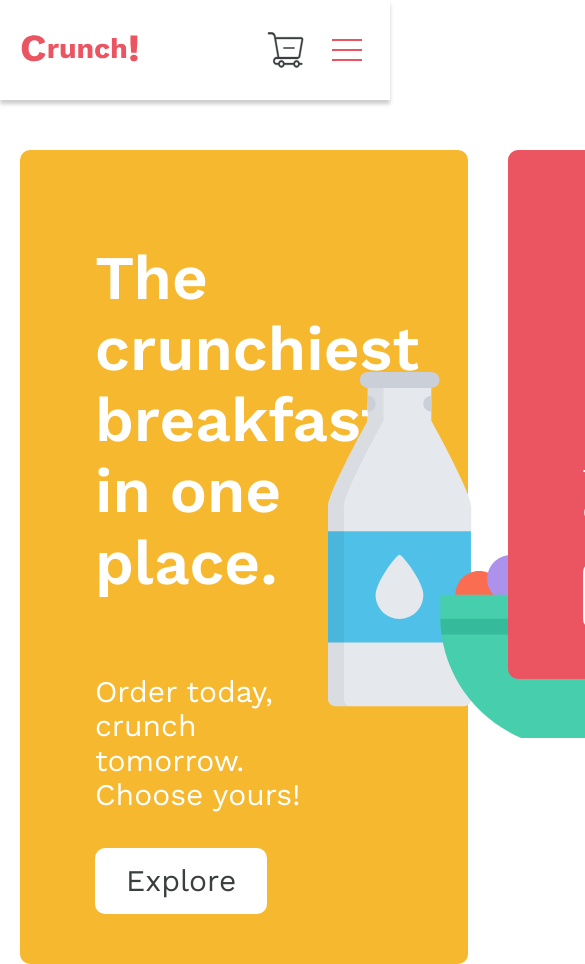
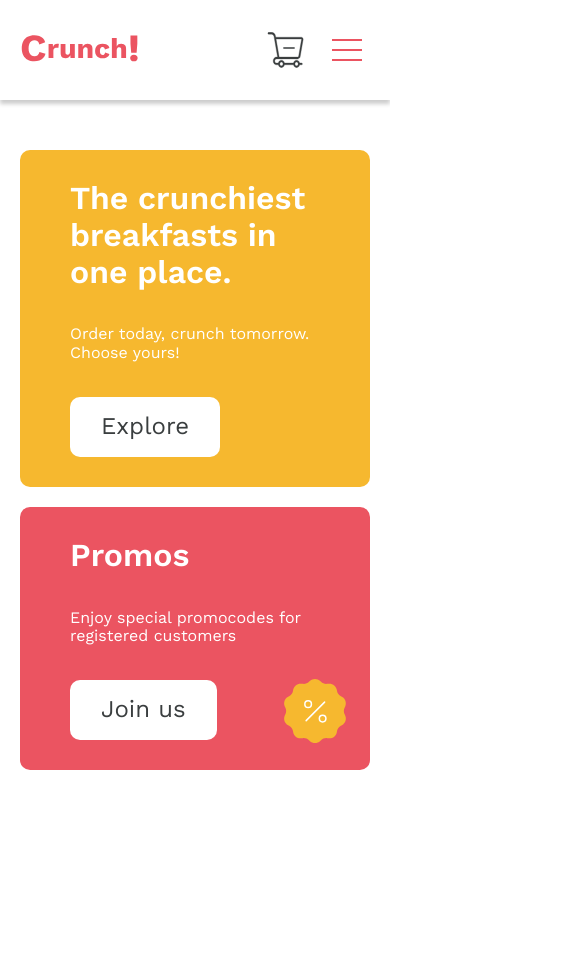
Before and after one commit to Wystov/ecommerce-app, a Vue app: page / in a window 390 px wide. Shown: the top 964 px of the page, 585 px wide, since content can reach past the window. After the commit the page ends 844 px from the top, so only its background shows below. Built offline with nearby package versions, Linux system fonts and the light colour scheme; no server answers; what @commercetools/platform-sdk, @commercetools/sdk-client-v2 would draw is missing.

Commit message:
feat: add adaptive version of main page

```diff
--- a/src/views/MainView.vue
+++ b/src/views/MainView.vue
@@ -13,18 +13,23 @@
           />
         </div>
         <div class="hero-image">
-          <img src="@/assets/images/hero-image.svg" alt="hero" />
+          <img src="@/assets/images/hero-image.svg" alt="hero" class="hero-img" />
         </div>
       </div>
-      <div class="promo hero-text-container">
+      <div class="promo">
+        <div class="promo-text-container">
           <h1 class="title">Promos</h1>
+          <div class="promo-image">
+            <img src="@/assets/images/promo.svg" alt="promo label" class="promo-img" />
+          </div>
           <p class="description">Enjoy special promocodes for registered customers</p>
           <BaseButton
             @click="$router.push({ name: 'Sign Up' })"
             size="large"
             class="button"
-          label="Explore"
+            label="Join us"
           />
+        </div>
       </div>
     </div>
   </main>
@@ -40,30 +45,33 @@ export default {
 
 <style scoped>
 .first-screen {
-  display: flex;
-  align-items: stretch;
-  gap: 40px;
+  display: grid;
+  grid-template-columns: 62.5% 35%;
+  justify-content: space-between;
+  justify-items: stretch;
+  width: 100%;
   margin-top: 50px;
 }
 .hero {
-  width: 85%;
+  display: flex;
   padding: 50px 75px;
   border-radius: 10px;
   background-color: var(--secondary-color);
 }
-.hero-text-container,
-.promo {
+.hero-text-container {
   display: flex;
   flex-direction: column;
   gap: 35px;
+  width: 70%;
 }
-.hero-text-container {
-  width: 70%;
+.hero-img {
+  width: 100%;
 }
 .title {
   color: white;
   font-size: 62px;
   font-weight: 600;
+  margin: 0;
 }
 .description {
   color: white;
@@ -75,10 +83,70 @@ export default {
   color: var(--main-font-color);
 }
 .promo {
-  flex-grow: 1;
-  height: 100%;
-  padding: 50px 75px;
+  position: relative;
   border-radius: 10px;
   background-color: var(--main-color);
 }
+.promo-text-container {
+  padding: 50px 75px;
+  display: flex;
+  flex-direction: column;
+  gap: 35px;
+}
+.promo-image {
+  position: absolute;
+  right: 20px;
+  top: 20px;
+}
+@media (max-width: 1500px) {
+  .title {
+    font-size: 3rem;
+  }
+  .description {
+    font-size: 1.6rem;
+  }
+  .hero,
+  .promo-text-container {
+    padding: 30px 50px;
+  }
+}
+@media (max-width: 1100px) {
+  .first-screen {
+    grid-template-columns: 100%;
+    gap: 20px;
+  }
+  .promo {
+    width: 100%;
+  }
+  .hero-image {
+    width: 25%;
+  }
+  .promo-image {
+    width: 70px;
+  }
+  .promo-img {
+    width: 100%;
+  }
+}
+@media (max-width: 750px) {
+  .title {
+    font-size: 2rem;
+  }
+  .description {
+    font-size: 1rem;
+  }
+  .hero-image {
+    display: none;
+  }
+  .hero-text-container {
+    width: 100%;
+  }
+  .button {
+    font-size: 1.5rem;
+  }
+  .promo-image {
+    top: auto;
+    bottom: 20px;
+  }
+}
 </style>
```
Also changed, not shown: src/assets/images/promo.svg (added). Lines whose indentation alone changed are shown as unchanged.
